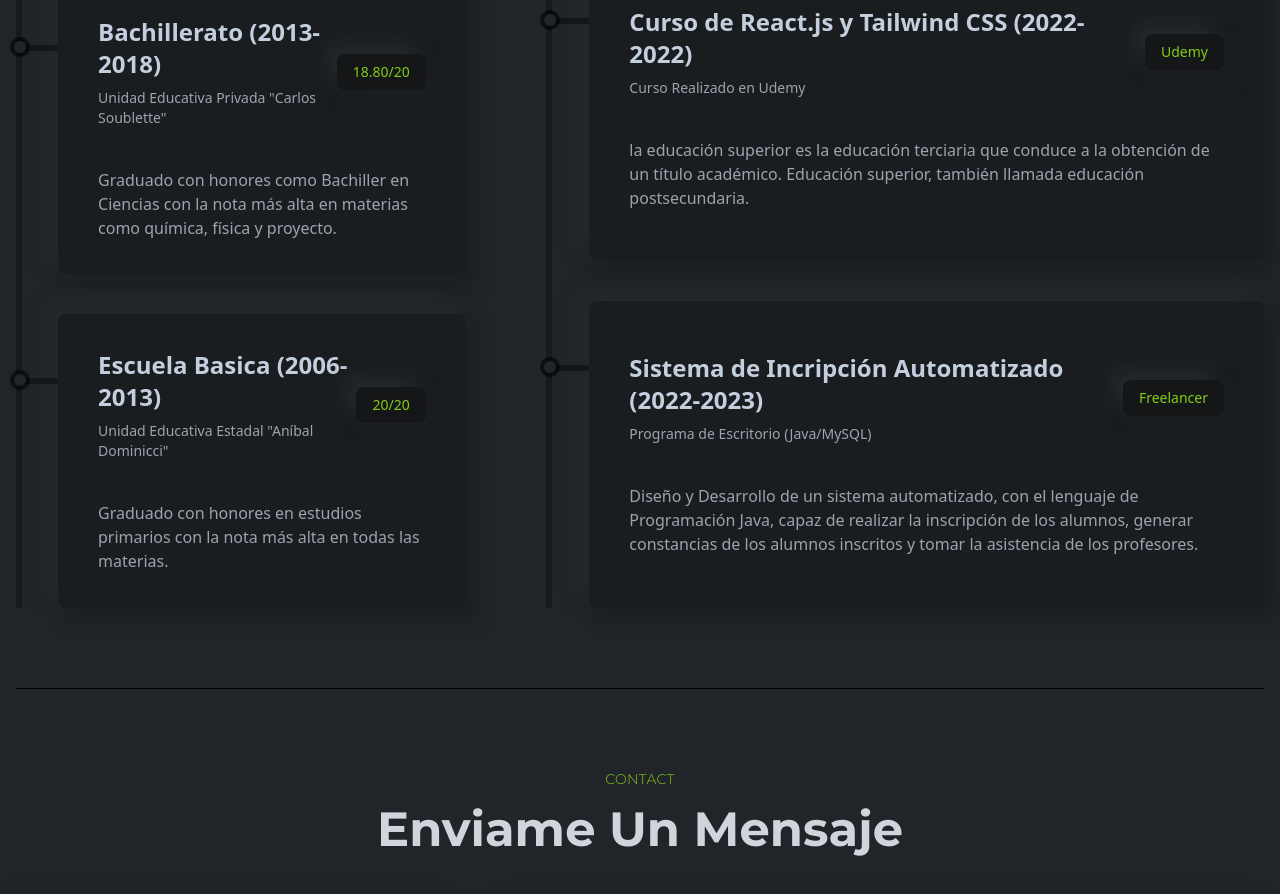
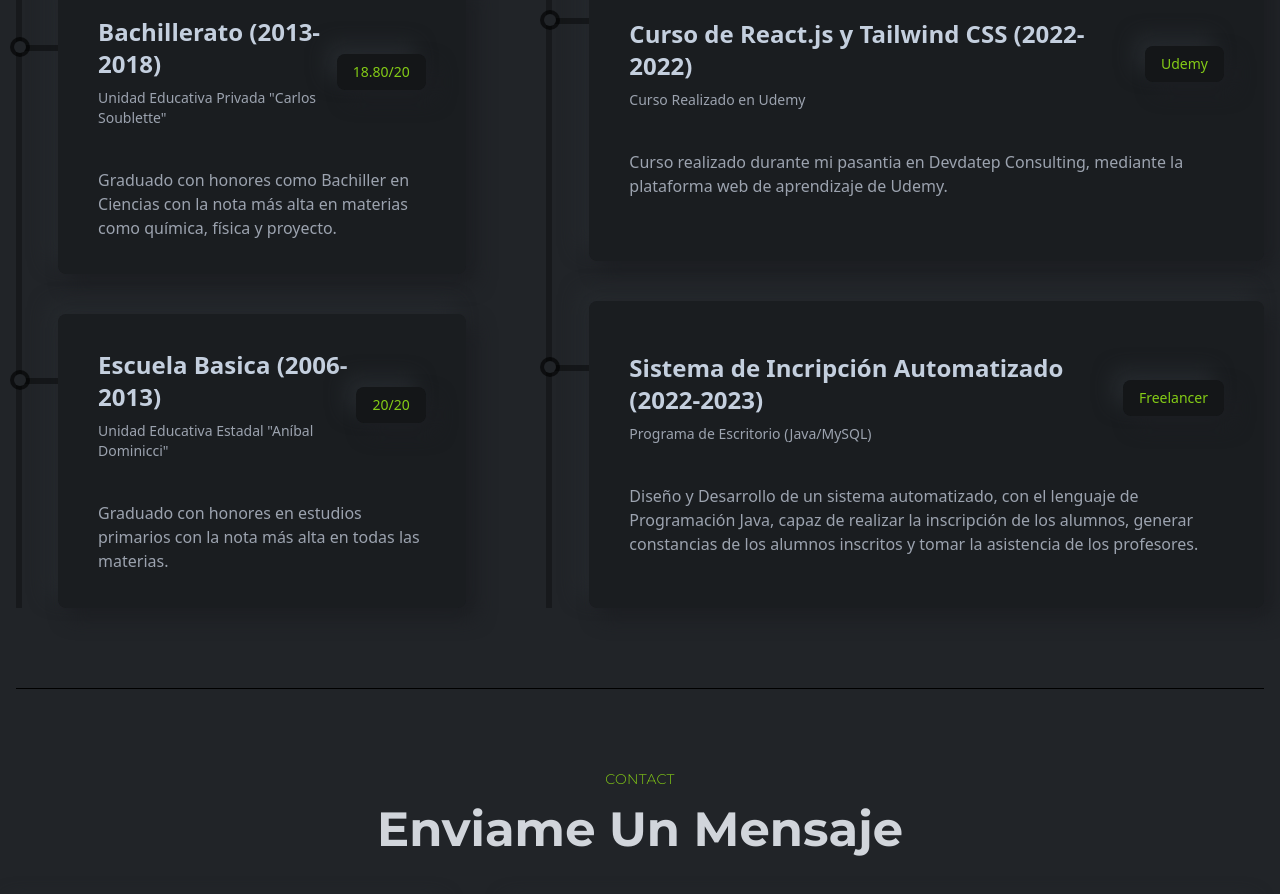
Before and after one commit to jesus027/Portafolio, a React (Create React App) app: page / in a window 1280 px wide. Shown: the part 3420-4314 px from the top of the page. Built offline with nearby package versions, Linux system fonts and the light colour scheme.

Commit message:
cambios en el Resume

```diff
--- a/src/components/resume/Education.js
+++ b/src/components/resume/Education.js
@@ -69,8 +69,8 @@ const Education = () => {
                         title="Curso de React.js y Tailwind CSS (2022-2022)"
                         subTitle="Curso Realizado en Udemy"
                         result="Udemy"
-                        des="la educación superior es la educación terciaria que conduce a la obtención de un
-                        título académico. Educación superior, también llamada educación postsecundaria."
+                        des="Curso realizado durante mi pasantia en Devdatep Consulting,
+                        mediante la plataforma web de aprendizaje de Udemy."
                     />
 
                     <ResumeCard
```
Also changed, not shown: 1 other file (tests, documents, lock files or other folders).
